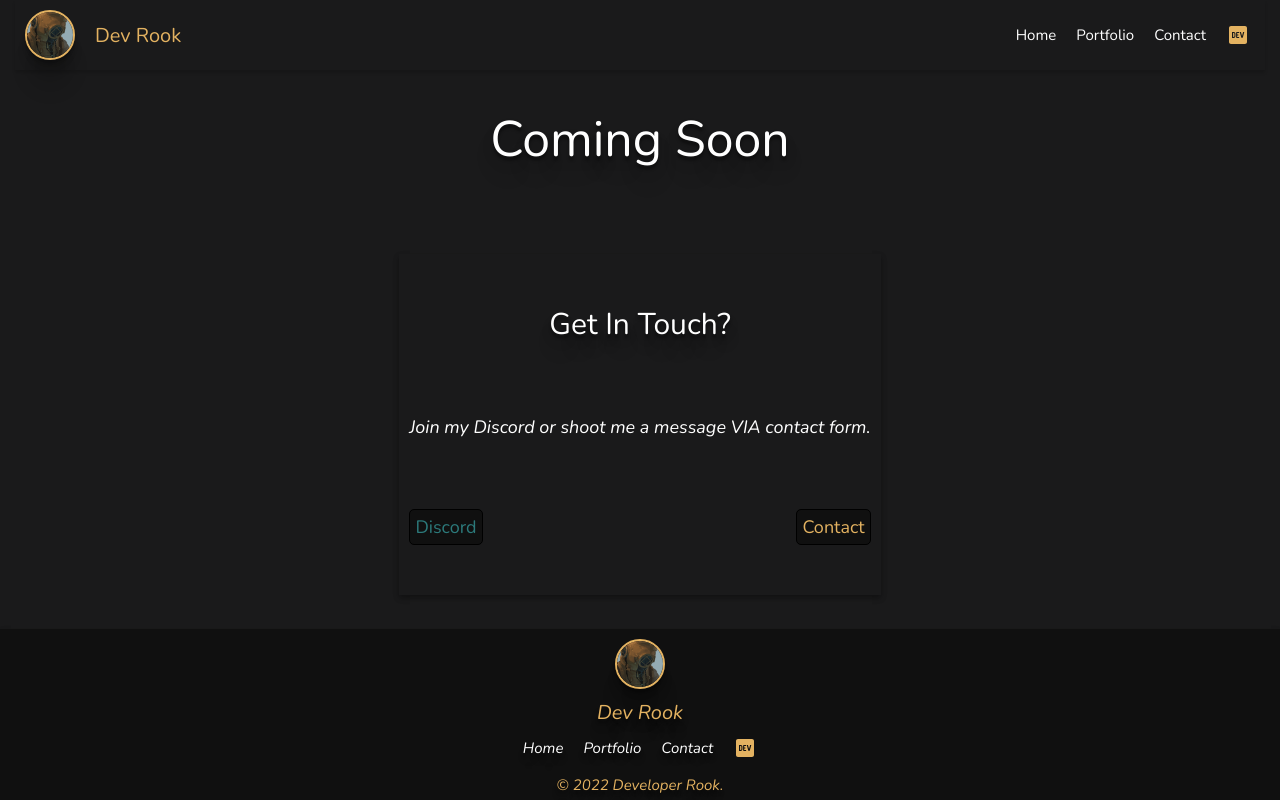
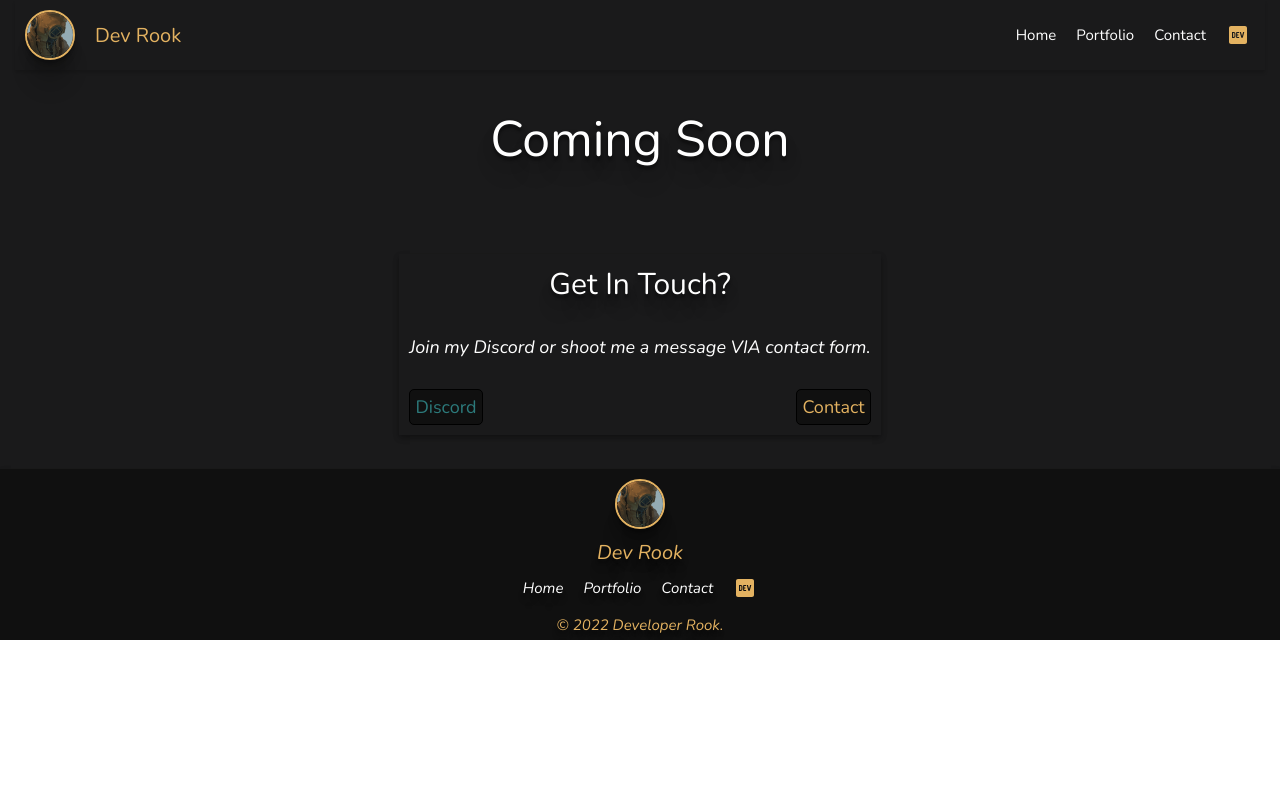
Before and after one commit to Dev-Rook/rookdev, a React (Create React App) app: page /DevLogs in a window 1280 px wide. Built offline with nearby package versions, Linux system fonts and the light colour scheme.

Commit message:
Height percentage

```diff
--- a/src/Styles/Page-Styles/Contact/Contact.module.css
+++ b/src/Styles/Page-Styles/Contact/Contact.module.css
@@ -5,7 +5,7 @@
   gap: 80px;
   justify-content: center;
   align-items: center;
-  height: 100vh;
+  height: 100%;
   width: 1250px;
   transition: 0.5s;
 }
--- a/src/Styles/Page-Styles/Contact/Contact.module.scss
+++ b/src/Styles/Page-Styles/Contact/Contact.module.scss
@@ -8,7 +8,7 @@
   justify-content: center;
   align-items: center;
 
-  height: 100vh;
+  height: 100%;
   width: 1250px;
 
   transition: 0.5s;
--- a/src/Styles/Page-Styles/Dev-Logs/DevLogs.module.css
+++ b/src/Styles/Page-Styles/Dev-Logs/DevLogs.module.css
@@ -5,7 +5,7 @@
   gap: 80px;
   justify-content: center;
   align-items: center;
-  height: 100vh;
+  height: 100%;
   width: 1250px;
   transition: 0.5s;
 }
--- a/src/Styles/Page-Styles/Dev-Logs/DevLogs.module.scss
+++ b/src/Styles/Page-Styles/Dev-Logs/DevLogs.module.scss
@@ -8,7 +8,7 @@
   justify-content: center;
   align-items: center;
 
-  height: 100vh;
+  height: 100%;
   width: 1250px;
 
   transition: 0.5s;
```
Also changed, not shown: 2 other files (tests, documents, lock files or other folders).
